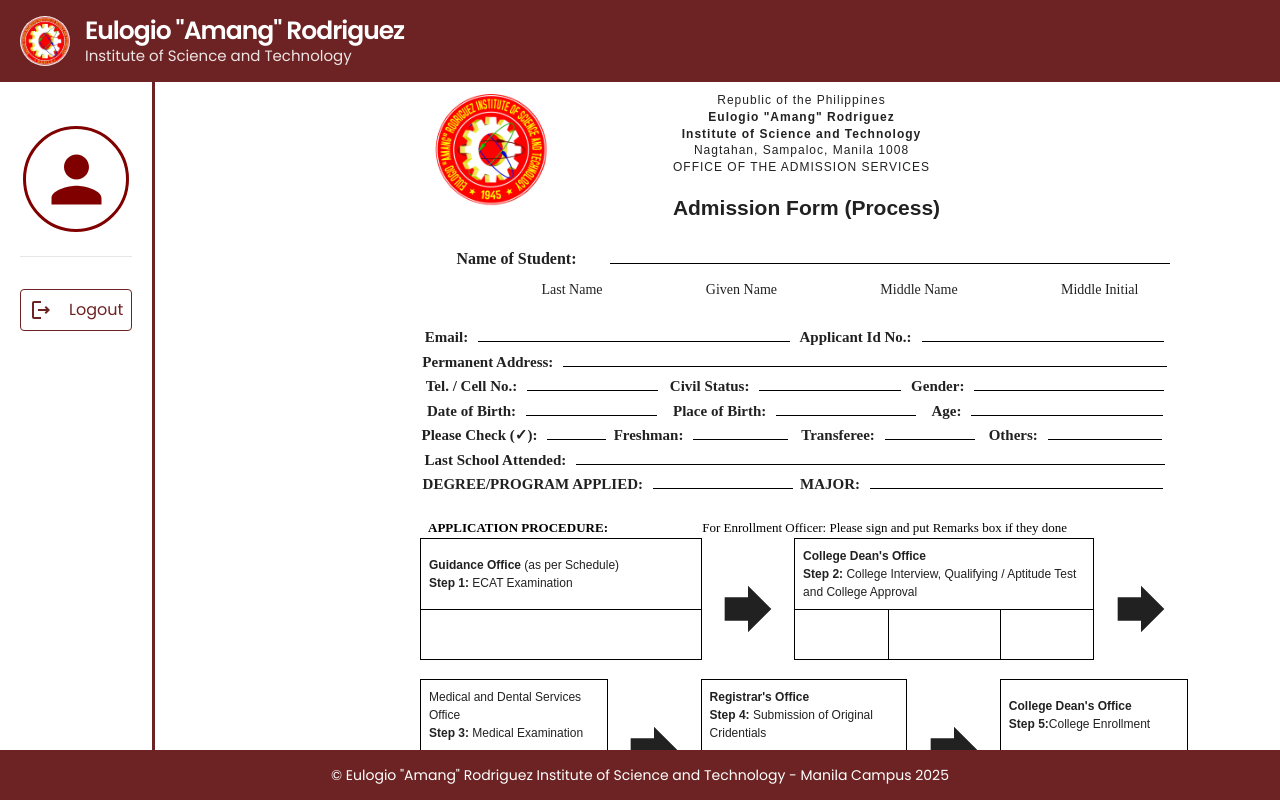
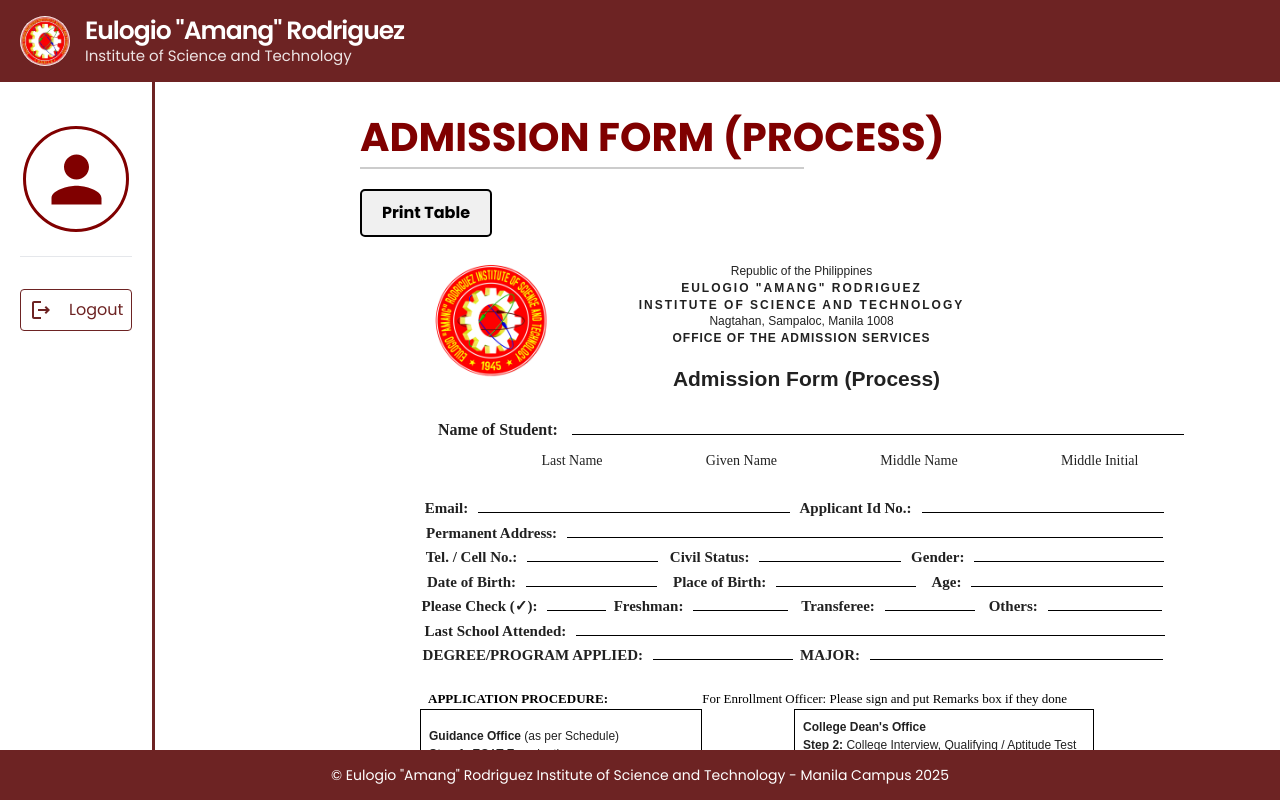
Before and after one commit to Mecasio/eis, a React (Vite) app in the folder frontend/: page /admission_form_process in a window 1280 px wide. Built offline with nearby package versions, Linux system fonts and the light colour scheme; sample sign-in values are in the browser's storage.

Commit message:
Update AdmissionFormProcess.jsx

```diff
--- a/frontend/src/components/AdmissionFormProcess.jsx
+++ b/frontend/src/components/AdmissionFormProcess.jsx
@@ -62,13 +62,8 @@
   }
 
     .student-table {
-    margin-top: -70px !important;
+    margin-top: -40px !important;
   }
-
-    .student-table1 {
-    margin-top: -120px !important;
-  }
-
 
   svg.MuiSvgIcon-root {
   margin-top: -53px;
@@ -96,16 +91,47 @@
   return (
     <Box sx={{ height: 'calc(100vh - 120px)', overflowY: 'auto', paddingRight: 1, backgroundColor: 'transparent' }}>
       <Container>
+        <h1 style={{ fontSize: "40px", fontWeight: "bold", textAlign: "Left", color: "maroon", marginTop: "25px" }}> ADMISSION FORM (PROCESS)</h1>
+        <hr style={{ border: "1px solid #ccc", width: "50%" }} />
+        <button
+          onClick={printDiv}
+          style={{
+            marginBottom: "1rem",
+            padding: "10px 20px",
+            border: "2px solid black",
+            backgroundColor: "#f0f0f0",
+            color: "black",
+            borderRadius: "5px",
+            marginTop: "20px",
+            cursor: "pointer",
+            fontSize: "16px",
+            fontWeight: "bold",
+            transition: "background-color 0.3s, transform 0.2s",
+          }}
+          onMouseEnter={(e) => (e.target.style.backgroundColor = "#d3d3d3")}
+          onMouseLeave={(e) => (e.target.style.backgroundColor = "#f0f0f0")}
+          onMouseDown={(e) => (e.target.style.transform = "scale(0.95)")}
+          onMouseUp={(e) => (e.target.style.transform = "scale(1)")}
+        >
+          Print Table
+        </button>
+      </Container>
+
+
+      <Container>
+
+
+
         <div ref={divToPrintRef}>
 
           <Container>
+
             <div style={{
               width: "8in", // matches table width assuming 8in for 40 columns
               maxWidth: "100%",
               margin: "0 auto", // center the content
               fontFamily: "Times New Roman",
               boxSizing: "border-box",
-
               padding: "10px 0", // reduced horizontal padding
 
             }}>
@@ -136,13 +162,13 @@
                   paddingTop: 0,
                   paddingBottom: 0
                 }}>
-                  <div style={{ marginLeft: "-155px", letterSpacing: '1px' }}>Republic of the Philippines</div>
-                  <div style={{ marginLeft: "-155px", letterSpacing: '1px' }}><b>Eulogio "Amang" Rodriguez</b></div>
-                  <div style={{ marginLeft: "-155px", letterSpacing: '1px' }}><b>Institute of Science and Technology</b></div>
-                  <div style={{ marginLeft: "-155px", letterSpacing: '1px' }}>Nagtahan, Sampaloc, Manila 1008</div>
-                  <div style={{ marginLeft: "-155px", letterSpacing: '1px' }}>OFFICE OF THE ADMISSION SERVICES</div>
+                  <div style={{ marginLeft: "-155px", fontFamily: "Arial", fontsize: "12px", }}>Republic of the Philippines</div>
+                  <div style={{ marginLeft: "-155px", fontFamily: "Arial", letterSpacing: '2px' }}><b>EULOGIO "AMANG" RODRIGUEZ </b></div>
+                  <div style={{ marginLeft: "-155px", fontFamily: "Arial", letterSpacing: '2px' }}><b>INSTITUTE OF SCIENCE AND TECHNOLOGY</b></div>
+                  <div style={{ marginLeft: "-155px", fontFamily: "Arial", fontSize: "12px" }}>Nagtahan, Sampaloc, Manila 1008</div>
+                  <div style={{ marginLeft: "-155px", fontFamily: "Arial", letterSpacing: '1px', }}><b>OFFICE OF THE ADMISSION SERVICES</b></div>
+                  <br />
 
-                  <br />
                   <div style={{
                     fontSize: "21px",
                     fontFamily: "Arial",
@@ -158,8 +184,6 @@
               </div>
             </div>
           </Container>
-
-
 
           <table
             className="student-table"
@@ -192,14 +216,14 @@
                     marginTop: 0,
                   }}
                 >
-                  <span style={{ fontWeight: "bold", marginRight: "30px" }}>
+                  <span style={{ fontWeight: "bold", marginRight: "10px", marginLeft: "-5px" }}>
                     Name of Student:
                   </span>{" "}
                   <span
                     style={{
                       display: "inline-block",
                       borderBottom: "1px solid black",
-                      width: "75%",
+                      width: "82%",
                       paddingLeft: "10px",
                     }}
                   >
@@ -249,7 +273,7 @@
                   <span style={{
                     display: "inline-block",
                     borderBottom: "1px solid black",
-                    width: "calc(105% - 180px)",
+                    width: "calc(104% - 180px)",
                     marginLeft: "10px"
                   }} />
                 </td>
@@ -481,13 +505,13 @@
                   />
 
                 </td>
-               <td colSpan={5} style={{ border: "1px solid black", textAlign: "center", padding: "8px", fontSize: "12px" }}>
+                <td colSpan={5} style={{ border: "1px solid black", textAlign: "center", padding: "8px", fontSize: "12px" }}>
 
                 </td>
-                   <td colSpan={6} style={{ border: "1px solid black", textAlign: "center", padding: "8px", fontSize: "12px" }}>
+                <td colSpan={6} style={{ border: "1px solid black", textAlign: "center", padding: "8px", fontSize: "12px" }}>
 
                 </td>
-                   <td colSpan={5} style={{ border: "1px solid black", textAlign: "center", padding: "8px", fontSize: "12px" }}>
+                <td colSpan={5} style={{ border: "1px solid black", textAlign: "center", padding: "8px", fontSize: "12px" }}>
 
                 </td>
                 <td
@@ -522,7 +546,7 @@
 
               <tr>
                 <td colSpan={10} style={{ border: "1px solid black", textAlign: "left", padding: "8px", fontSize: "12px", }}>
-                  Medical and Dental Services<br /> Office<br />   <b>Step 3:</b> Medical Examination
+                  <b> Medical and Dental Service Office</b><br />   <b>Step 3:</b> Medical Examination
                 </td>
                 <td
                   colSpan={5}
@@ -686,11 +710,11 @@
                   paddingTop: 0,
                   paddingBottom: 0
                 }}>
-                  <div style={{ marginLeft: "-155px", letterSpacing: '1px' }}>Republic of the Philippines</div>
-                  <div style={{ marginLeft: "-155px", letterSpacing: '1px' }}><b>Eulogio "Amang" Rodriguez</b></div>
-                  <div style={{ marginLeft: "-155px", letterSpacing: '1px' }}><b>Institute of Science and Technology</b></div>
-                  <div style={{ marginLeft: "-155px", letterSpacing: '1px' }}>Nagtahan, Sampaloc, Manila 1008</div>
-                  <div style={{ marginLeft: "-155px", letterSpacing: '1px' }}>OFFICE OF THE ADMISSION SERVICES</div>
+                  <div style={{ marginLeft: "-155px", fontFamily: "Arial", fontsize: "12px", }}>Republic of the Philippines</div>
+                  <div style={{ marginLeft: "-155px", fontFamily: "Arial", letterSpacing: '2px' }}><b>EULOGIO "AMANG" RODRIGUEZ </b></div>
+                  <div style={{ marginLeft: "-155px", fontFamily: "Arial", letterSpacing: '2px' }}><b>INSTITUTE OF SCIENCE AND TECHNOLOGY</b></div>
+                  <div style={{ marginLeft: "-155px", fontFamily: "Arial", fontSize: "12px" }}>Nagtahan, Sampaloc, Manila 1008</div>
+                  <div style={{ marginLeft: "-155px", fontFamily: "Arial", letterSpacing: '1px', }}><b>OFFICE OF THE ADMISSION SERVICES</b></div>
 
                   <br />
                   <div style={{
@@ -742,14 +766,14 @@
                     marginTop: 0,
                   }}
                 >
-                  <span style={{ fontWeight: "bold", marginRight: "30px" }}>
+                  <span style={{ fontWeight: "bold", marginRight: "10px", marginLeft: "-5px" }}>
                     Name of Student:
                   </span>{" "}
                   <span
                     style={{
                       display: "inline-block",
                       borderBottom: "1px solid black",
-                      width: "75%",
+                      width: "82%",
                       paddingLeft: "10px",
                     }}
                   >
@@ -757,7 +781,6 @@
                   </span>
                 </td>
               </tr>
-
 
               <tr>
                 <td colSpan={40} style={{ fontFamily: "Times New Roman", fontSize: "14px", paddingTop: "2px" }}>
@@ -771,54 +794,7 @@
                   </div>
                 </td>
               </tr>
-              <br />
-              <tr>
-                <tr>
-                  <td colSpan="40" style={{ height: "20px" }}></td>
-                </tr>
 
-                <tr>
-                  <td colSpan="40" style={{ height: "20px" }}></td>
-                </tr>
-                <td
-                  colSpan={40}
-                  style={{
-                    fontFamily: "Times New Roman",
-                    fontSize: "16px",
-                    paddingTop: "5px",  // you can reduce this if needed
-                    marginTop: 0,
-                  }}
-                >
-                  <span style={{ fontWeight: "bold", marginRight: "30px" }}>
-                    Name of Student:
-                  </span>{" "}
-                  <span
-                    style={{
-                      display: "inline-block",
-                      borderBottom: "1px solid black",
-                      width: "75%",
-                      paddingLeft: "10px",
-                    }}
-                  >
-                    {/* Full name goes here */}
-                  </span>
-                </td>
-              </tr>
-
-
-              <tr>
-                <td colSpan={40} style={{ fontFamily: "Times New Roman", fontSize: "14px", paddingTop: "2px" }}>
-                  <div style={{ display: "flex", justifyContent: "space-between", width: "80%", marginLeft: "120px" }}>
-
-                    <span>Last Name</span>
-                    <span>Given Name</span>
-                    <span>Middle Name</span>
-                    <span>Middle Initial</span>
-
-                  </div>
-                </td>
-              </tr>
-              <br />
               <tr style={{ fontFamily: "Times New Roman", fontSize: "15px" }}>
                 <td colSpan={20}>
                   <label><b>Email:</b></label>
@@ -846,7 +822,7 @@
                   <span style={{
                     display: "inline-block",
                     borderBottom: "1px solid black",
-                    width: "calc(105% - 180px)",
+                    width: "calc(104% - 180px)",
                     marginLeft: "10px"
                   }} />
                 </td>
@@ -1080,10 +1056,10 @@
                 <td colSpan={5} style={{ fontSize: "12px", fontFamily: "Arial", border: "1px solid black", padding: "8px", textAlign: "left" }}>
 
                 </td>
-                  <td colSpan={6} style={{ fontSize: "12px", fontFamily: "Arial", border: "1px solid black", padding: "8px", textAlign: "left" }}>
+                <td colSpan={6} style={{ fontSize: "12px", fontFamily: "Arial", border: "1px solid black", padding: "8px", textAlign: "left" }}>
 
                 </td>
-                  <td colSpan={5} style={{ fontSize: "12px", fontFamily: "Arial", border: "1px solid black", padding: "8px", textAlign: "left" }}>
+                <td colSpan={5} style={{ fontSize: "12px", fontFamily: "Arial", border: "1px solid black", padding: "8px", textAlign: "left" }}>
 
                 </td>
                 <td
@@ -1118,7 +1094,7 @@
 
               <tr>
                 <td colSpan={10} style={{ border: "1px solid black", textAlign: "left", padding: "8px", fontSize: "12px", }}>
-                  Medical and Dental Services<br /> Office<br />   <b>Step 3:</b> Medical Examination
+                  <b> Medical and Dental Service Office</b><br />   <b>Step 3:</b> Medical Examination
                 </td>
                 <td
                   colSpan={5}
@@ -1237,28 +1213,7 @@
 
         </div>
       </Container>
-      <button
-        onClick={printDiv}
-        style={{
-          marginBottom: "1rem",
-          padding: "10px 20px",
-          border: "2px solid black",
-          backgroundColor: "#f0f0f0",
-          color: "black",
-          borderRadius: "5px",
-          marginTop: "20px",
-          cursor: "pointer",
-          fontSize: "16px",
-          fontWeight: "bold",
-          transition: "background-color 0.3s, transform 0.2s",
-        }}
-        onMouseEnter={(e) => (e.target.style.backgroundColor = "#d3d3d3")}
-        onMouseLeave={(e) => (e.target.style.backgroundColor = "#f0f0f0")}
-        onMouseDown={(e) => (e.target.style.transform = "scale(0.95)")}
-        onMouseUp={(e) => (e.target.style.transform = "scale(1)")}
-      >
-        Print Table
-      </button>
+
     </Box>
   );
 };
```
